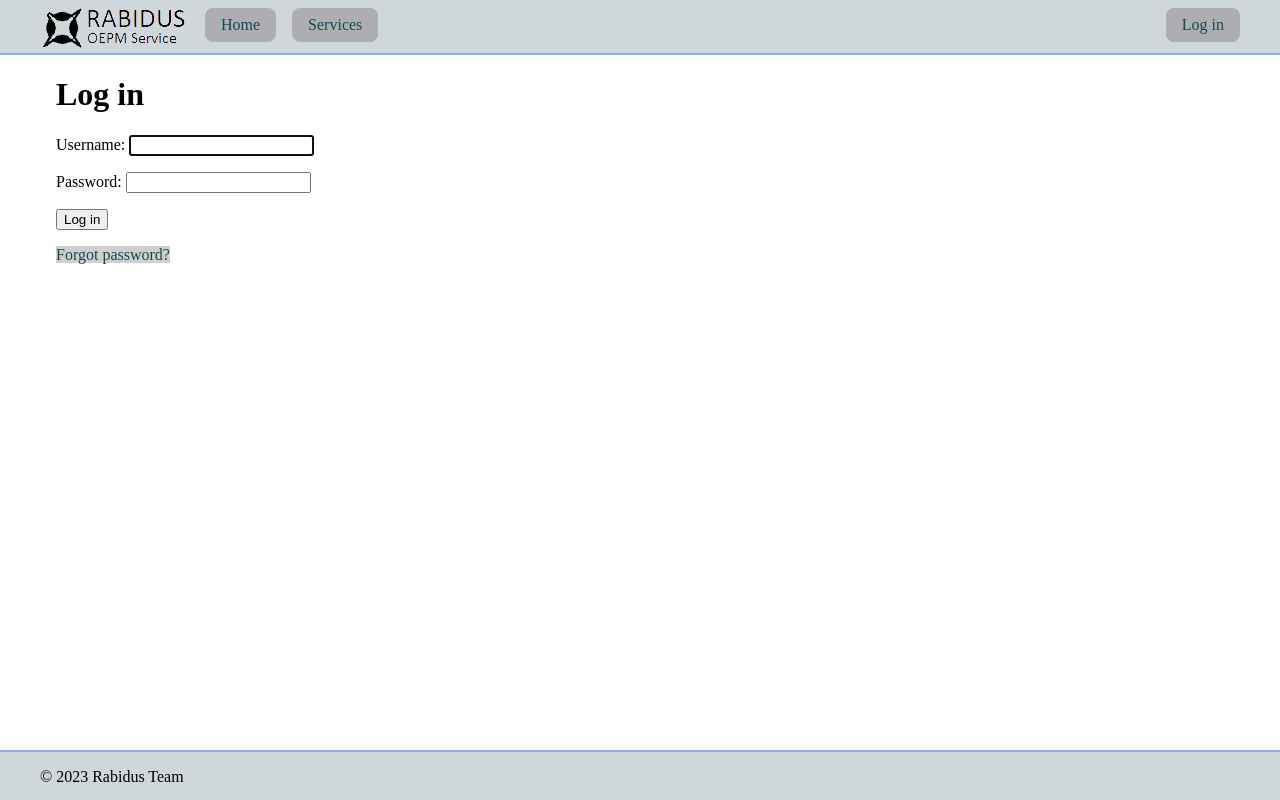
After one commit to Lina1064/ptu8_baigiamasis_praktinis_darbas, a Django app: page /accounts/login/ in a window 1280 px wide. The commit adds this page. Run offline with Django 4.2, Linux system fonts and the light colour scheme.

Commit message:
user templates

```diff
--- a/ptu8_service/ptu8_service/urls.py
+++ b/ptu8_service/ptu8_service/urls.py
@@ -21,6 +21,7 @@ from django.conf.urls.static import static
 urlpatterns = [
     path('', include('service.urls')),
     path('user_profile', include('user_profile.urls')),
+    path('accounts/', include('django.contrib.auth.urls')),
     path('admin/', admin.site.urls),
 ] + static(settings.STATIC_URL, document_root=settings.STATIC_ROOT) \
   + static(settings.MEDIA_URL, document_root=settings.MEDIA_ROOT)
--- a/ptu8_service/service/static/service/css/style.css
+++ b/ptu8_service/service/static/service/css/style.css
@@ -50,6 +50,7 @@ header ul {
     padding-inline-start: 0;
     margin: 8px 0;
     gap: 16px;
+    overflow-x: auto;
 }
 header ul li {
     display: inline-block;
@@ -58,6 +59,11 @@ header ul li a {
     padding: 8px 16px;
     display: block;
     border-radius: 8px;
+}
+header .user-info {
+    flex-grow: 1;
+    padding: 8px;
+    text-align: right;
 }
 .logo {
     max-width: 100%;
--- a/ptu8_service/service/templates/base.html
+++ b/ptu8_service/service/templates/base.html
@@ -16,9 +16,19 @@
             <li class="logo"><img src="{% static 'service/img/service_logo.png' %}"></li>
             <li><a href="{% url 'home' %}">Home</a></li>
             <li><a href="{% url 'services' %}">Services</a></li>
+            {% if request.user.is_authenticated %}
+            <span class="user-info">{{ request.user }}</span>
+            {% if request.user.is_superuser or request.user.is_staff %}
+                <li><a href="{% url 'admin:index' %}">Admin</a></li>
+            {% endif %}
+            <li><a href="{% url 'logout' %}">Log out</a></li>
+        {% else %}
+            <span class="user-info"></span>
+            <li><a href="{% url 'login' %}{% if request.path != '/accounts/logout/' %}?next={{ request.path }}{% endif %}">Log in</a></li>
+        {% endif %}
         </ul>
     </div></header>
     <main><div class="container">{% block content %}{% endblock content %}</div></main>
-    <footer><div class="container"><p>&copy; 2023 PTU8 Team</p></div></footer>
+    <footer><div class="container"><p>&copy; 2023 Rabidus Team</p></div></footer>
 </body>
 </html>
--- /dev/null
+++ b/ptu8_service/user_profile/templates/registration/logged_out.html
@@ -0,0 +1,6 @@
+{% extends 'base.html' %}
+{% block title %}Logged out from {{ block.super }}{% endblock title %}
+{% block content %}
+<h1>Logged out succesfully</h1>
+<p><a href="{% url 'login' %}">Log in again</a>.</p>
+{% endblock content %}
--- /dev/null
+++ b/ptu8_service/user_profile/templates/registration/login.html
@@ -0,0 +1,14 @@
+{% extends 'base.html' %}
+{% block title %}Log into {{ block.super }}{% endblock title %}
+{% block content %}
+<h1>Log in</h1>
+{% if form.errors %}
+    <div class="alert alert-error">Error while logging in. Please try again.</div>
+{% endif %}
+<form method="post" action="{% url 'login' %}?next={{ request.GET.next }}">
+    {% csrf_token %}
+    {{ form.as_p }}
+    <button type="submit">Log in</button>
+</form>
+<p><a href="{% url 'password_reset' %}">Forgot password?</a></p>
+{% endblock content %}
--- /dev/null
+++ b/ptu8_service/user_profile/templates/registration/password_reset_complete.html
@@ -0,0 +1,6 @@
+{% extends 'base.html' %}
+{% block title %}Password reset complete for {{ block.super }}{% endblock title %}
+{% block content %}
+<h1>Password Reset Successful</h1>
+<p>You can now <a href="{% url 'login' %}">Log in</a>.</p>
+{% endblock content %}
```
Also changed, not shown: ptu8_service/ptu8_service/settings.py (+8 -0 lines), ptu8_service/user_profile/templates/registration/password_reset_confirm.html (added, +13 -0 lines), ptu8_service/user_profile/templates/registration/password_reset_done.html (added, +7 -0 lines), ptu8_service/user_profile/templates/registration/password_reset_email.html (added, +10 -0 lines), ptu8_service/user_profile/templates/registration/password_reset_form.html (added, +13 -0 lines).
